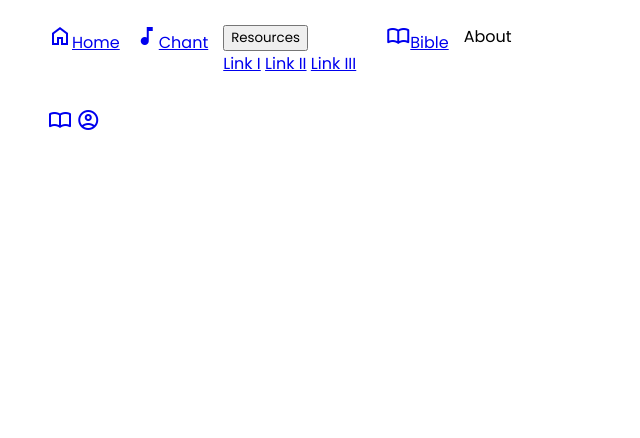
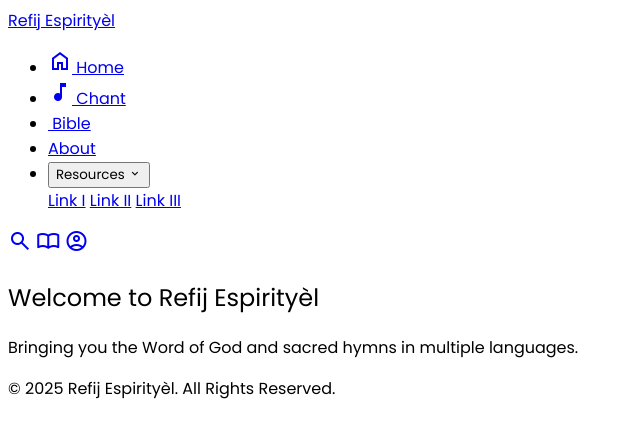
Before and after one commit to cjpx/PathOfGrace, a Django app: template chant/templates/chant/base.html in a window 1280 px wide. Shown: the top 438 px of the page, without its empty margins (0-640 px from the left). Run offline with Django 5.2, Linux system fonts and the light colour scheme; the template is opened without the code that fills it, so the values that code supplies are empty.

Commit message:
update: base.html

```diff
--- a/chant/templates/chant/base.html
+++ b/chant/templates/chant/base.html
@@ -4,64 +4,67 @@
 <head>
     <meta charset="UTF-8">
     <meta name="viewport" content="width=device-width, initial-scale=1.0">
-    <meta name="description" content="A multilingual platform dedicated to sharing the Bible and hymns from 'Chant D'Espérance' in English, French, and Haitian Creole. Our mission is to inspire faith, hope, and worship through sacred texts and spiritual songs.">
+    <meta name="description" content="A multilingual platform dedicated to sharing the Bible and hymns from 'Chant D'Espérance' in English, French, and Haitian Creole.">
     <meta name="keywords" content="Bon Nouvèl Ayiti, Bondye Ak Nou, Sèl Glwa, Sere Lavanjil">
-    <meta name="author", content="Carl">
-    <!-- === IMPORTING FONTS===-->
+    <meta name="author" content="Carl">
 
-    <link rel="preconnect" href="https://fonts.googleapis.com">
-    <link rel="preconnect" href="https://fonts.gstatic.com" crossorigin>
-    <link href="https://fonts.googleapis.com/css2?family=Poppins:ital,wght@0,300;0,400;0,500;1,300;1,400&display=swap" rel="stylesheet">
-
-    <!-- Boxicons CSS -->
-    <link href='https://unpkg.com/boxicons@2.1.4/css/boxicons.min.css' rel='stylesheet'>
-    <!-- === CSS FILES === -->
-     <link rel="stylesheet" type="text/css" href="{% static 'chant/main.css' %}">
+    <title>Refij Espirityèl</title>
 
     <!-- Google Icons-->
-
     <link href="https://fonts.googleapis.com/icon?family=Material+Icons" rel="stylesheet">
     <link href="https://fonts.googleapis.com/icon?family=Material+Symbols+Outlined" rel="stylesheet">
     <link href="https://fonts.googleapis.com/icon?family=Material+Icons+Round" rel="stylesheet">
     <link href="https://fonts.googleapis.com/icon?family=Material+Icons+Sharp" rel="stylesheet">
     <link href="https://fonts.googleapis.com/icon?family=Material+Icons+Two+Tone" rel="stylesheet">
 
-    <title>Refij Espirityèl</title>
+    <!-- Boxicons (for icons) -->
+    <link href='https://unpkg.com/boxicons@2.1.4/css/boxicons.min.css' rel='stylesheet'>
+
+    <!-- Custom CSS -->
+    <link rel="stylesheet" type="text/css" href="{% static 'chant/main.css' %}">
 </head>
 <body>
-    <header id="header" class="header">
-        <div class="navigation">
-            <nav class="nav-bar">
-                <div class="nav-bar-middle">
-                    <ul class="left-side-nav">
-                        <li><a href="#"><i class="material-symbols-outlined">home</i>Home</a></li>
-                        <li><a href="#"><i class="material-symbols-outlined">music_note</i>Chant</a></li>
-                        <li>
-                            <div class="resource-dropdown r-navbar">
-                                <button class="drp-btn btn-nav">Resources</button>
+
+    <!-- Header & Navigation -->
+    <header>
+        <nav class="navbar">
+            <div class="logo">
+                <a href="#">Refij Espirityèl</a>
+            </div>
+            <ul class="nav-links">
+                <li><a href="#"><i class="material-symbols-outlined">home</i> Home</a></li>
+                <li><a href="#"><i class="material-symbols-outlined">music_note</i> Chant</a></li>
+                <li><a href="#"><i class="material-symbols-outlined"></i> Bible</a></li>
+                <li><a href="#">About</a></li>
+                <li class="dropdown">
+                    <button class="dropbtn">Resources <i class="bx bx-chevron-down"></i></button>
                     <div class="dropdown-content">
                         <a href="#">Link I</a>
                         <a href="#">Link II</a>
                         <a href="#">Link III</a>
                     </div>
+                </li>
+            </ul>
+            <div class="nav-icons">
+                <a href="#"><i class="material-symbols-outlined">search</i></a>
+                <a href="#"><i class="material-symbols-outlined">import_contacts</i></a>
+                <a href="#"><i class="material-symbols-outlined">account_circle</i></a>
             </div>
-                        </li>
-                        <li><a href="#"></a></li>
-                        <li><a href="#"><i class="material-symbols-outlined">import_contacts</i>Bible</a></li>
-                        <li><a href="#"></a>About</li>
-                        <li><a href="#"></a></li>
-                    </ul>
-                </div>
-                <ul class="right-side-nav">
-                    <li><a href="#"><i class="material-symbols-outlined">import_contacts</i></a></li>
-                    <li><a href="#"><i class="material-symbols-outlined">account_circle</i></a></li>
-                </ul>
-
         </nav>
-        </div>
     </header>
 
+    <!-- Main Content -->
+    <main>
+        <section class="welcome">
+            <h1>Welcome to Refij Espirityèl</h1>
+            <p>Bringing you the Word of God and sacred hymns in multiple languages.</p>
+        </section>
+    </main>
 
+    <!-- Footer -->
+    <footer>
+        <p>&copy; 2025 Refij Espirityèl. All Rights Reserved.</p>
+    </footer>
 
 </body>
 </html>
```
Lines whose indentation alone changed are shown as unchanged.
